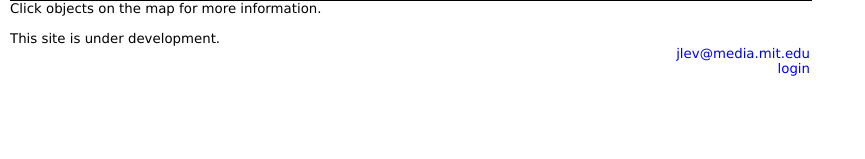
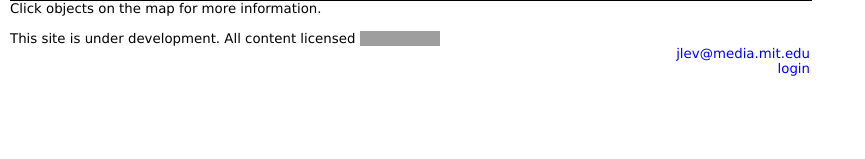
Before and after one commit to jlev/groundtruth, a Django app: template geo/templates/map.html in a window 1280 px wide. Shown: the part 641-800 px from the top of the page, without its empty margins (0-865 px from the left). Run offline with Django 3.2, Linux system fonts and the light colour scheme; the template is opened without the code that fills it, so the values that code supplies are empty; some libraries are stand-ins or nearby versions; grey boxes are pictures that could not be loaded.

Commit message:
add cc license

```diff
--- a/geo/templates/map.html
+++ b/geo/templates/map.html
@@ -69,7 +69,7 @@
 
       <div id="bottom"><p>Click objects on the map for more information.</p>
         <br>
-        <p>This site is under development.</p>
+        <p>This site is under development. All content licensed <a rel="license" href="http://creativecommons.org/licenses/by-nc-sa/3.0/us/" target="_blank"><img alt="Creative Commons License" style="border-width:0; vertical-align:text-top;" src="http://i.creativecommons.org/l/by-nc-sa/3.0/us/80x15.png" width=80px height=15px/></a></p>
         <a class="contact" href="http://jlev.media.mit.edu" target="_blank">jlev@media.mit.edu</a><br>
         <a class="contact" href="/admin">login</a>
       </div>
```
